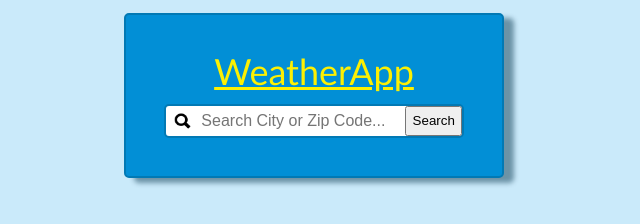
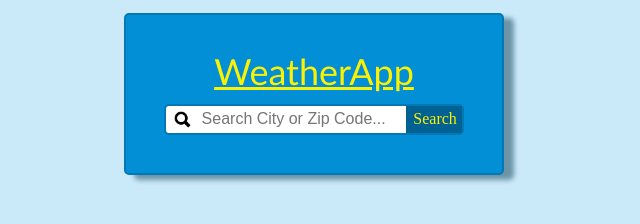
Before and after one commit to dstock3/weatherApp, a website built with webpack: page dist/index.html in a window 1280 px wide. Shown: the whole page, without its empty margins (326-966 px from the left). Built offline with nearby package versions, Linux system fonts and the light colour scheme.

Commit message:
Changed the search button to a div and adjusted background color/padding.

```diff
--- a/src/index.js
+++ b/src/index.js
@@ -313,7 +313,7 @@ const searchElements = (() => {
   searchBar.setAttribute("type", "text");
   searchBar.setAttribute("placeholder", "Search City or Zip Code...");
 
-  const button = elementBuilder("button", "search-button", searchContainer)
+  const button = elementBuilder("div", "search-button", searchContainer)
   button.textContent = "Search";
   button.addEventListener("click", searchWeather);
 
--- a/src/style.css
+++ b/src/style.css
@@ -48,6 +48,9 @@ body {
 
 .search-button {
     padding: 1.75%;
+    padding-left: 2.5%;
+    background-color: #006192;
+    cursor: pointer;
 }
 
 .search-container img {
```
Also changed, not shown: dist/bundle.js.
